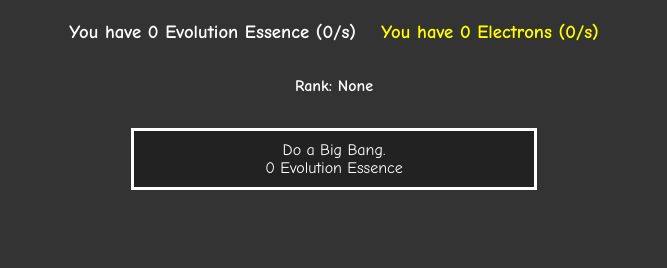
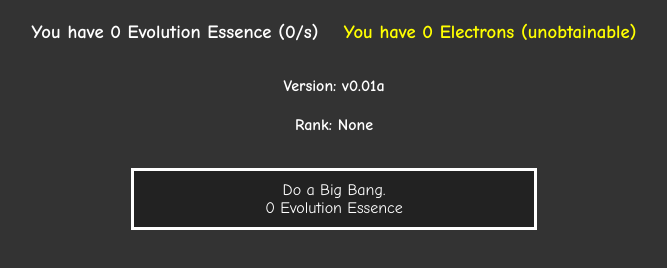
Before and after one commit to jwklong/evolution-incremental, a plain HTML site: page index.html in a window 1280 px wide. Shown: the whole page, without its empty margins (306-973 px from the left). Drawn offline with Linux system fonts and the light colour scheme.

Commit message:
Update index.html

```diff
--- a/index.html
+++ b/index.html
@@ -11,8 +11,9 @@
 <body>
 <div>
     <h3 id="evescount">You have 0 Evolution Essence (0/s)</h3>
-    <h3 id="eleccount">You have 0 Electrons (0/s)</h3>
+    <h3 id="eleccount">You have 0 Electrons (unobtainable)</h3>
 </div>
+    <h4>Version: v0.01a</h4>
     <h4 id="rank">Rank: None</h4>
 <div>
     <a id="bigbangbutton" class="button" onclick="bigBang()">Do a Big Bang.<br>0 Evolution Essence</a>
```
